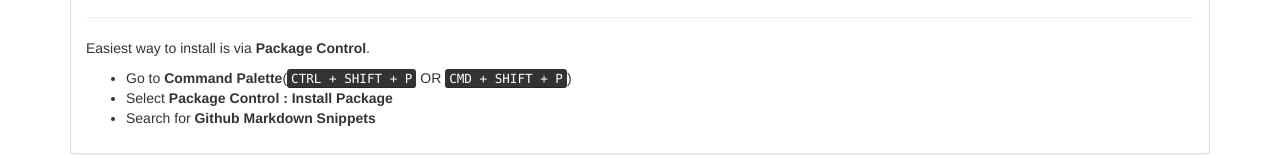
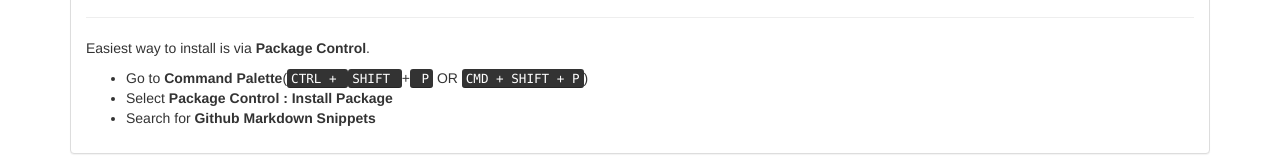
Before and after one commit to praveenpuglia/github_markdown_snippets, a plain HTML site: page index.html in a window 1280 px wide. Shown: the part 502-660 px from the top of the page. Drawn offline with nearby package versions, Linux system fonts and the light colour scheme.

Commit message:
test keyboard shortcut

```diff
--- a/index.html
+++ b/index.html
@@ -21,7 +21,7 @@
                 <p>
                     Easiest way to install is via <strong>Package Control</strong>.
                     <ul>
-                        <li>Go to <strong>Command Palette</strong>(<kbd>CTRL + SHIFT + P</kbd> OR <kbd>CMD + SHIFT + P</kbd>)</li>
+                        <li>Go to <strong>Command Palette</strong>(<kbd>CTRL + </kbd> <kbd>SHIFT </kbd>+<kbd> P</kbd> OR <kbd>CMD + SHIFT + P</kbd>)</li>
                         <li>Select <strong>Package Control : Install Package</strong></li>
                         <li>Search for <strong>Github Markdown Snippets</strong></li>
                     </ul>
```
